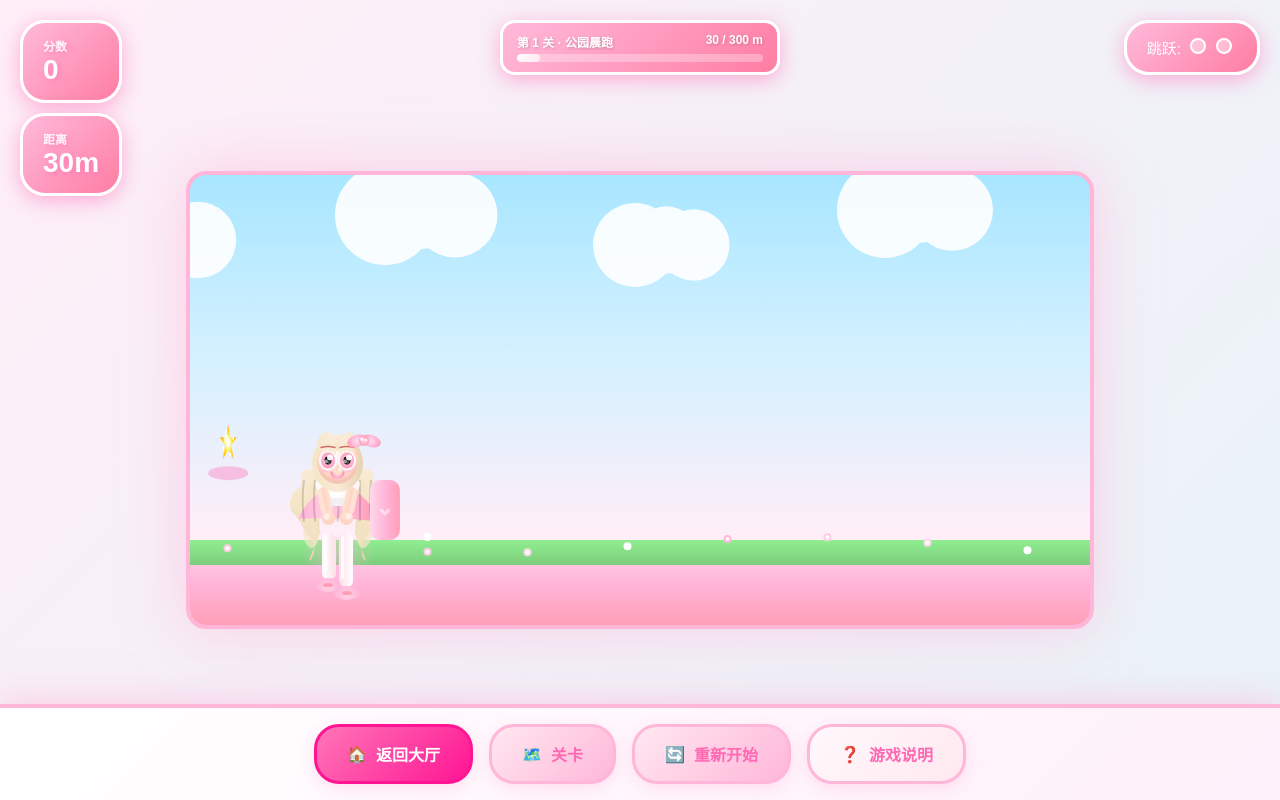
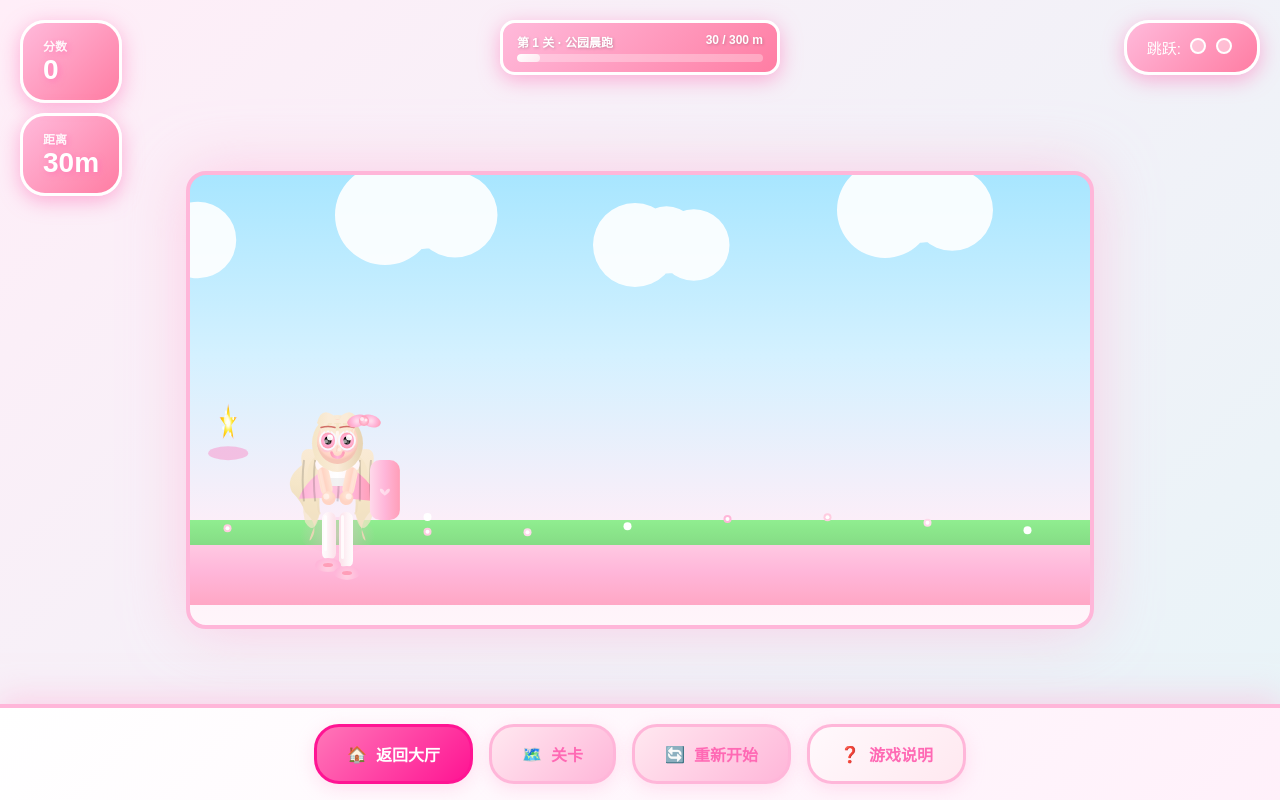
Before and after one commit to cmj123665/cmj, a website: page runner-game/index.html in a window 1280 px wide. Drawn offline with Linux system fonts and the light colour scheme.

Commit message:
跑酷冒险人物整体上移20px
- player.y 初始值 310→290
- 地面碰撞再减20px（15→35）
- 草地、地面、障碍物、金币、花朵同步上移

Co-Authored-By: Claude Opus 4.7 <noreply@anthropic.com>

```diff
--- a/runner-game/index.html
+++ b/runner-game/index.html
@@ -450,17 +450,17 @@
 
                 switch(type) {
                     case 0:
-                        obstacle.y = groundY - 15 - 35;
+                        obstacle.y = groundY - 35 - 35;
                         obstacle.width = 35;
                         obstacle.height = 35;
                         break;
                     case 1:
-                        obstacle.y = groundY - 15 - 60;
+                        obstacle.y = groundY - 35 - 60;
                         obstacle.width = 30;
                         obstacle.height = 60;
                         break;
                     case 2:
-                        obstacle.y = groundY - 15 - 40;
+                        obstacle.y = groundY - 35 - 40;
                         obstacle.width = 50;
                         obstacle.height = 40;
                         break;
@@ -474,7 +474,7 @@
             if (Math.random() < 0.025) {
                 coins.push({
                     x: canvas.width,
-                    y: groundY - 15 - 85 - Math.random() * 65,
+                    y: groundY - 35 - 85 - Math.random() * 65,
                     radius: 20,
                     rotation: 0,
                     sparkle: Math.random() * Math.PI * 2
@@ -488,8 +488,8 @@
             player.vy += gravity;
             player.y += player.vy;
 
-            if (player.y >= groundY - player.height - 15) {
-                player.y = groundY - player.height - 15;
+            if (player.y >= groundY - player.height - 35) {
+                player.y = groundY - player.height - 35;
                 player.vy = 0;
                 player.onGround = true;
                 player.jumps = 0;
@@ -1345,25 +1345,25 @@
             });
 
             // 地面
-            const groundGradient = ctx.createLinearGradient(0, groundY - 15, 0, canvas.height);
+            const groundGradient = ctx.createLinearGradient(0, groundY - 35, 0, canvas.height);
             groundGradient.addColorStop(0, '#ffd9eb');
             groundGradient.addColorStop(0.5, '#ffb6d9');
             groundGradient.addColorStop(1, '#ff9eb8');
 
             ctx.fillStyle = groundGradient;
-            ctx.fillRect(0, groundY - 15, canvas.width, canvas.height - groundY + 15);
-
-            const grassGradient = ctx.createLinearGradient(0, groundY - 15, 0, groundY + 10);
+            ctx.fillRect(0, groundY - 35, canvas.width, canvas.height - groundY + 15);
+
+            const grassGradient = ctx.createLinearGradient(0, groundY - 35, 0, groundY + 10);
             grassGradient.addColorStop(0, '#90EE90');
             grassGradient.addColorStop(1, '#7CCD7C');
 
             ctx.fillStyle = grassGradient;
-            ctx.fillRect(0, groundY - 15, canvas.width, 25);
+            ctx.fillRect(0, groundY - 35, canvas.width, 25);
 
             // 小花装饰
             for (let i = 0; i < 12; i++) {
                 const flowerX = ((i * 100 + time * 0.5) % 1000);
-                const flowerY = groundY - 10 + Math.sin(i) * 8;
+                const flowerY = groundY - 30 + Math.sin(i) * 8;
                 ctx.fillStyle = ['#ffb6d9', '#ffcce0', '#ffd9eb', '#fff'][i % 4];
                 ctx.beginPath();
                 ctx.arc(flowerX, flowerY, 4, 0, Math.PI * 2);
@@ -1525,7 +1525,7 @@
         function restartGame() {
             player = {
                 x: 120,
-                y: 310,
+                y: 290,
                 width: 55,
                 height: 90,
                 vy: 0,
```
